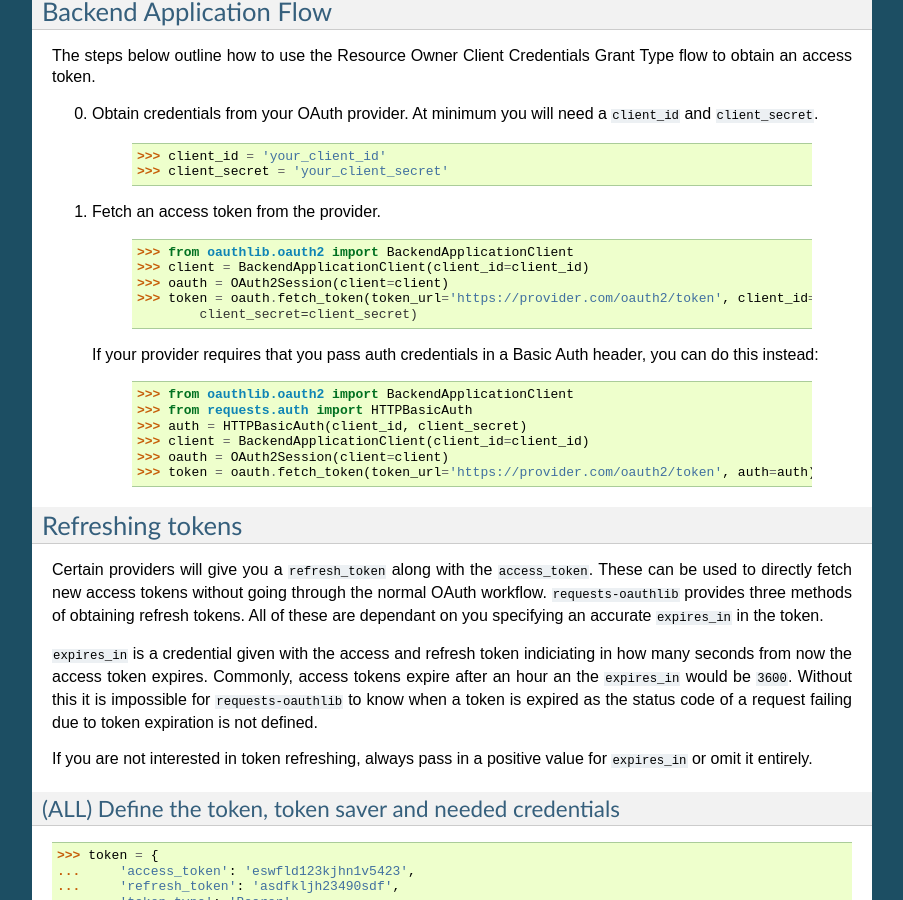
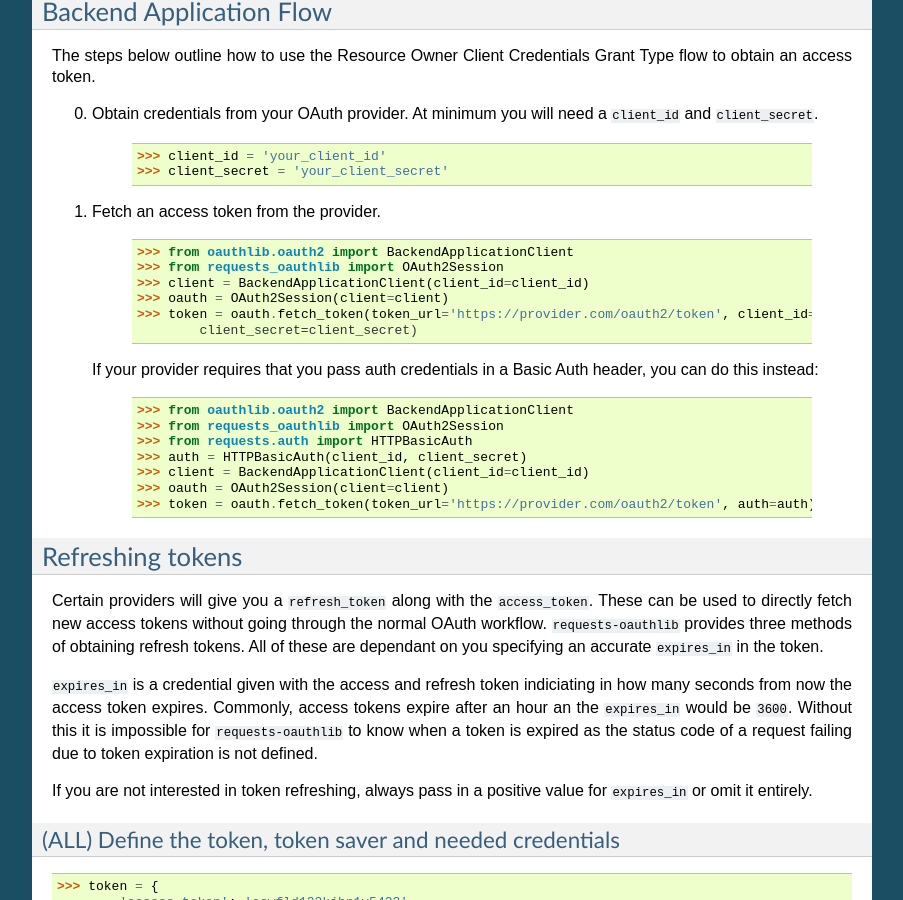
Before and after one commit to requests/requests-oauthlib, a Sphinx documentation site: the page built from docs/oauth2_workflow.rst, in a window 1280 px wide and 900 px high, scrolled down 2448 px. Shown: the whole window, without its empty margins (198-1101 px from the left). Built offline with Sphinx 7.4.7, drawn with Linux system fonts in a browser that asks for light colours.

Commit message:
Add missing import in Backend Application Flow

```diff
--- a/docs/oauth2_workflow.rst
+++ b/docs/oauth2_workflow.rst
@@ -175,6 +175,7 @@ The steps below outline how to use the Resource Owner Client Credentials Grant T
     .. code-block:: pycon
 
         >>> from oauthlib.oauth2 import BackendApplicationClient
+        >>> from requests_oauthlib import OAuth2Session
         >>> client = BackendApplicationClient(client_id=client_id)
         >>> oauth = OAuth2Session(client=client)
         >>> token = oauth.fetch_token(token_url='https://provider.com/oauth2/token', client_id=client_id,
@@ -185,6 +186,7 @@ The steps below outline how to use the Resource Owner Client Credentials Grant T
     .. code-block:: pycon
 
         >>> from oauthlib.oauth2 import BackendApplicationClient
+        >>> from requests_oauthlib import OAuth2Session
         >>> from requests.auth import HTTPBasicAuth
         >>> auth = HTTPBasicAuth(client_id, client_secret)
         >>> client = BackendApplicationClient(client_id=client_id)
```
